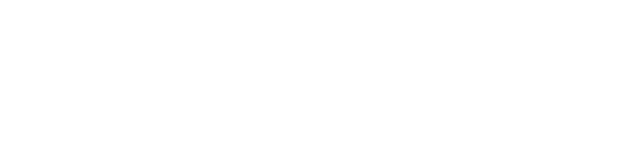
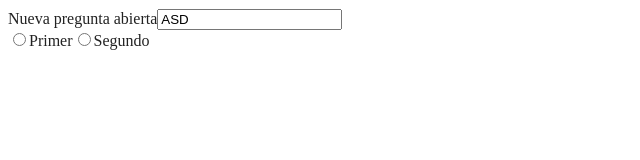
Before and after one commit to GunB/FormActivity, a plain HTML site: page public_html/index.html in a window 1280 px wide. Shown: the whole page, without its empty margins (0-640 px from the left). Drawn offline with Linux system fonts and the light colour scheme.

Commit message:
Working 17-06-2015

```diff
--- a/public_html/index.html
+++ b/public_html/index.html
@@ -17,10 +17,12 @@
             <p class="browserupgrade">You are using an <strong>outdated</strong> browser. Please <a href="http://browsehappy.com/">upgrade your browser</a> to improve your experience.</p>
         <![endif]-->
 
-        <div id="fancy_form">
+        <div id="fancy_form" WebForming="json/activity.json">
 
         </div>
 
         <script>window.jQuery || document.write('<script src="js/vendor/jquery-1.11.2.js"><\/script>');</script>
+        <script src="js/utility.js" type="text/javascript"></script>
+        <script>window.jQuery.WebForming || document.write('<script src="js/WebForming.js"><\/script>');</script>
     </body>
 </html>
--- /dev/null
+++ b/public_html/js/WebForming.js
@@ -0,0 +1,200 @@
+debugging = false;
+(function ($) {
+
+    $.fn.WebForming = function (options) {
+
+        // This is the easiest way to have default options.
+        var settings = $.extend({
+            config: {
+                required: true,
+                add_type: [
+                    "text", "submit", "email", "range", "radio", "password"
+                ]
+            },
+            style: {
+                //background: "transparent"
+            }
+        }, options);
+
+        this.css(settings.style);
+
+        var config = settings.config;
+        debugging ? console.log("Data ", settings) : false;
+
+        //<editor-fold defaultstate="collapsed" desc="Create element">
+        var create_element = function (name, val, settings) {
+            //debugging ? console.log("form element: ", name, val) : false;
+            debugging ? console.log("Settings ", settings, val) : false;
+
+            var typeTag;
+
+            if (isEmpty(val.type)) {
+                //return null;
+            } else {
+                switch (val.type) {
+                    case "text":
+                    case "email":
+                    case "submit":
+                    case "range":
+                    case "radio":
+                    case "password":
+                        typeTag = '<input/>';
+                        break;
+                        /*case "button":
+                         typeTag = '<button/>';
+                         break;
+                         case "textarea":
+                         typeTag = '<textarea/>';
+                         break;
+                         case "select":
+                         typeTag = '<select/>';
+                         break;
+                         case "option":
+                         typeTag = '<option/>';
+                         break;*/
+                    default:
+                        typeTag = '<' + val.type + '/>';
+                }
+            }
+
+            var element;
+
+            if (isEmpty(val.data)) {
+                element = $(typeTag, {name: name});
+                debugging ? console.log("Obj element: ", val, element) : false;
+
+                //<editor-fold defaultstate="collapsed" desc="set element values">
+                val.value ? element.val(val.value) : false;
+                val.text ? element.text(val.text) : false;
+                val.html ? element.html(val.html) : false;
+
+                if (val.required) {
+                    for (var i = 0; i < settings.add_type.length; i++) {
+                        if (settings.add_type[i] === val.type) {
+
+                            val.required ? element.prop("required", true) : settings.required ? element.prop("required", true) : false;
+                            val.required ? element.attr("required", true) : settings.required ? element.attr("required", true) : false;
+
+                            break;
+                        }
+                    }
+                }
+
+
+                for (var i = 0; i < settings.add_type.length; i++) {
+                    if (settings.add_type[i] === val.type) {
+                        element.attr("type", val.type);
+                        break;
+                    }
+                }
+                //</editor-fold>
+
+                //<editor-fold defaultstate="collapsed" desc="Extra data">
+                if (!isEmpty(val.class)) {
+                    element.addClass(val.class);
+                }
+
+                if (!isEmpty(val.attr)) {
+                    var target = val.attr;
+                    for (var k in target) {
+                        if (target.hasOwnProperty(k)) {
+                            element.attr(k, target[k]);
+                        }
+                    }
+                }
+                if (!isEmpty(val.prop)) {
+                    var target = val.prop;
+                    for (var k in target) {
+                        if (target.hasOwnProperty(k)) {
+                            element.attr(k, target[k]);
+                        }
+                    }
+                }
+                //</editor-fold>
+
+                if (!isEmpty(val.data) && $.isPlainObject(val.data)) {
+                    var target = val.data;
+                    for (var k in target) {
+                        if (target.hasOwnProperty(k)) {
+                            var extra_element = create_element(k, target[k], settings);
+                            element.append(extra_element);
+                        }
+                    }
+                }
+
+
+            } else if (!$.isPlainObject(val.data)) {
+                element = $(typeTag, {html: val.data});
+            }
+
+            return element;
+        };
+        //</editor-fold>
+
+        return this.each(function () {
+            var that = $(this);
+            // Do something to each element here.
+            var target = settings.data;
+            for (var k in target) {
+                var element;
+                var thatForm = that;
+
+                if (!isEmpty(target[k].container)) {
+                    if ($.isPlainObject(target[k].container)) {
+                        element = create_element(null, target[k].container, config);
+                    } else {
+                        element = create_element(null, {"type": target[k].container}, config);
+                    }
+
+                    thatForm.append(element);
+                    thatForm = element;
+                }
+
+                if (!isEmpty(target[k].label)) {
+                    element = create_element(null, {type: "label", html: target[k].label, "attr": {"for": k}}, config);
+                    thatForm.append(element);
+                }
+
+                if (!isEmpty(target[k].elements_l)) {
+                    var target_2 = target[k].elements_l;
+                    for (var k2 in target_2) {
+                        if (target_2.hasOwnProperty(k2)) {
+                            target[k].value = k2;
+                            element = create_element(null, {type: "label", html: target_2[k2], "attr": {"for": k}}, config);
+                            thatForm.append(element);
+                            element = create_element(k, target[k], config);
+                            thatForm.append(element);
+                        }
+                    }
+                } else if (!isEmpty(target[k].elements_r)) {
+                    var target_2 = target[k].elements_r;
+                    for (var k2 in target_2) {
+                        if (target_2.hasOwnProperty(k2)) {
+                            target[k].value = k2;
+                            element = create_element(k, target[k], config);
+                            thatForm.append(element);
+                            element = create_element(null, {type: "label", html: target_2[k2], "attr": {"for": k}}, config);
+                            thatForm.append(element);
+                        }
+                    }
+
+                } else {
+                    element = create_element(k, target[k], config);
+                    thatForm.append(element);
+                }
+
+            }
+        });
+    };
+
+    $(document).ready(function () {
+        $("[WebForming]").each(function (k, v) {
+            var that = $(this);
+            $.getJSON(that.attr("WebForming"), function (data) {
+                that.WebForming(data);
+            });
+            that.removeAttr("WebForming");
+        });
+    });
+
+}(jQuery));
--- a/public_html/js/utility.js
+++ b/public_html/js/utility.js
@@ -4,11 +4,13 @@
  * and open the template in the editor.
  */
 
-
 function isEmpty(obj) {
 
     // null and undefined are "empty"
     if (obj === null)
+        return true;
+
+    if(typeof obj === 'undefined')
         return true;
 
     // Assume if it has a length property with a non-zero value
--- a/public_html/json/activity.json
+++ b/public_html/json/activity.json
@@ -1,3 +1,24 @@
 {
-    "name": "hangarita"
+    "default": {
+
+    },
+    "data": {
+        "name": {
+            "container" : "div",
+            "type": "text",
+            "value": "ASD",
+            "label" : "Nueva pregunta abierta"
+        },
+        "checking" : {
+            "type"  : "radio",
+            "container" : {
+                "type" : "div",
+                "class" : "horizontal"
+            },
+            "elements_r" : {
+                "1" : "Primer",
+                "2" : "Segundo"
+            }
+        }
+    }
 }
```
Also changed, not shown: public_html/js/main.js (deleted, +0 -105 lines).
